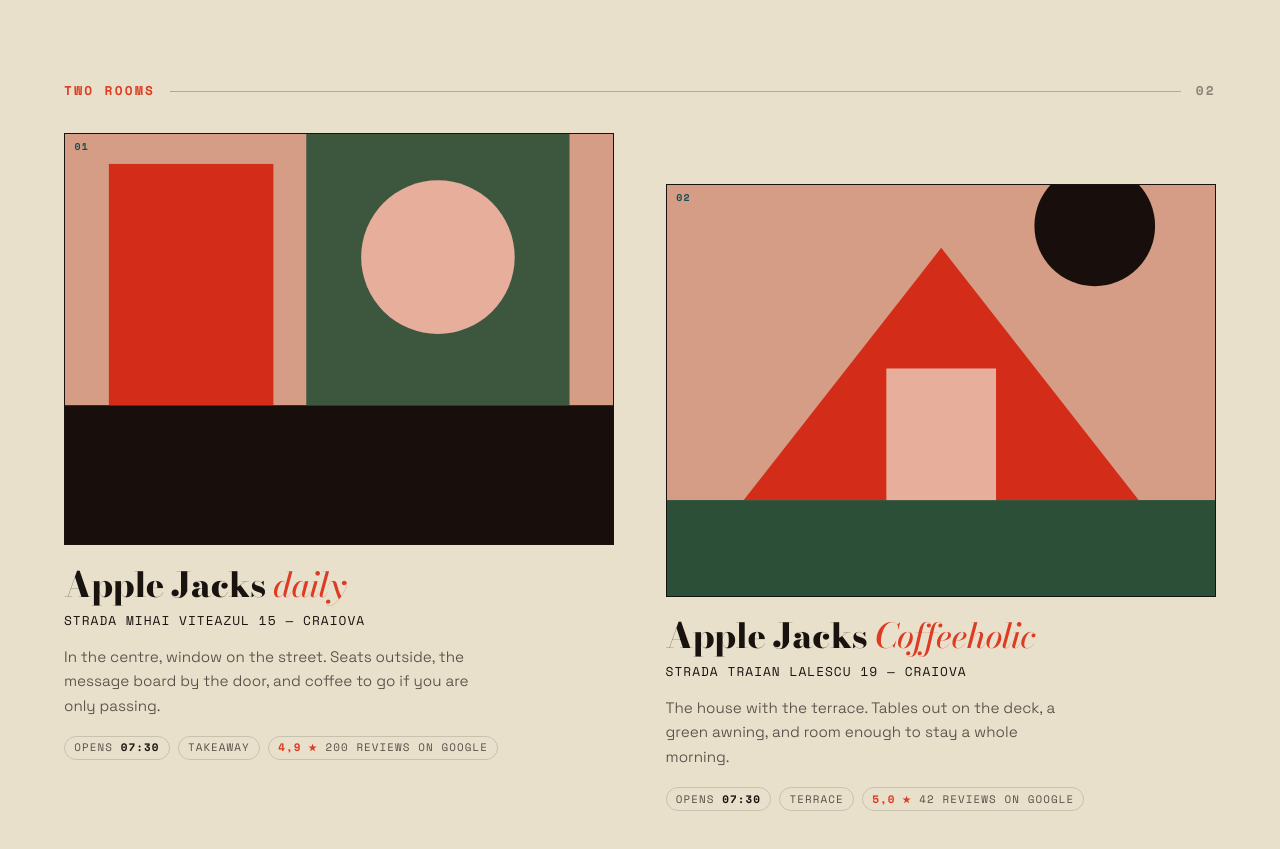
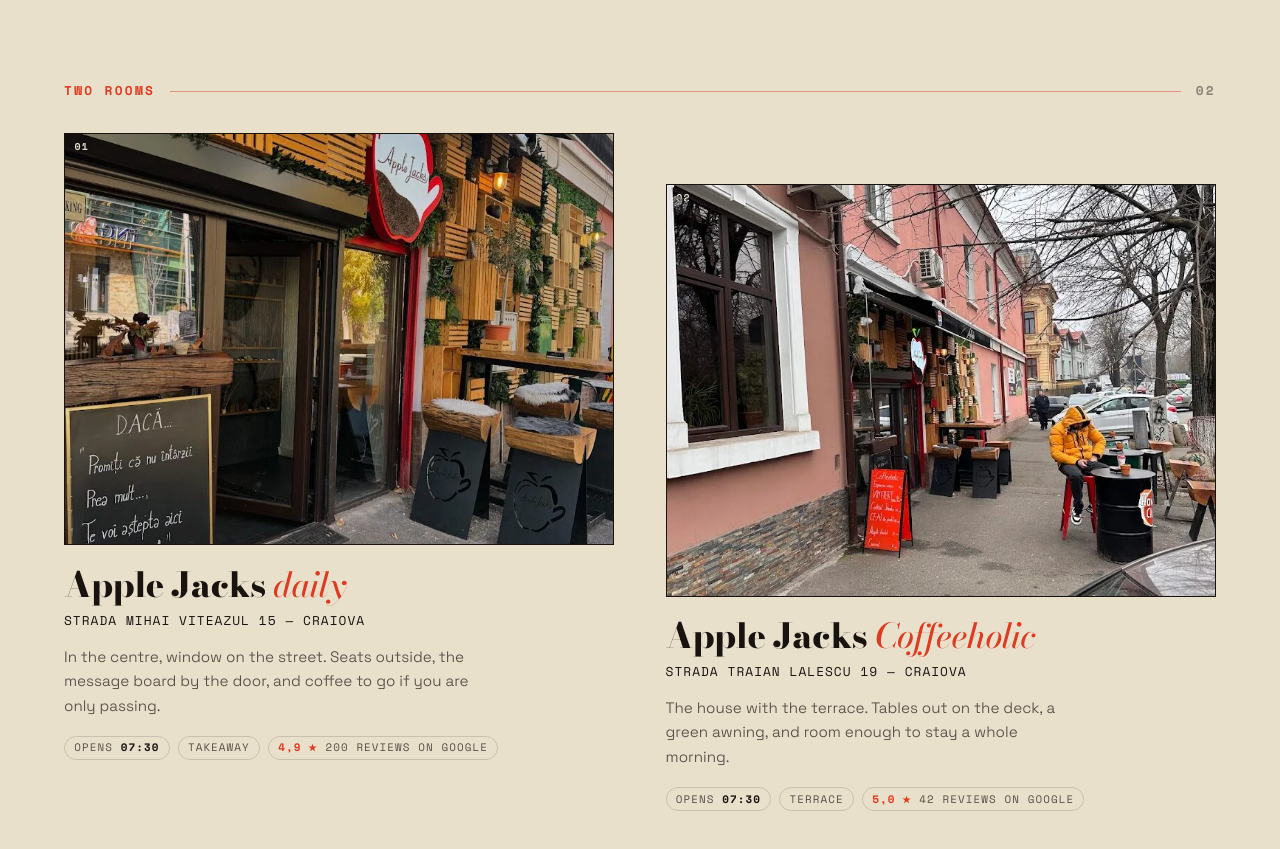
Before and after one commit to radupetrutadev/applejacks, a website: page index.html in a window 1280 px wide. Shown: the part 5510-6359 px from the top of the page. Drawn offline with Linux system fonts and the light colour scheme.

Commit message:
Add storefront photos to Find Us and show them unfiltered
Add the two location photos at the paths the cards already load:
mihai-viteazul.jpg (the crate-wall entrance with the chalkboard) and
traian-lalescu.jpg (the street view of the pink building). Remove the
greyscale filter and red wash from location photos so they display as
shot; the wash now applies only to the generated plate shown when a
photo file is missing. Update both READMEs to match.

Co-Authored-By: Claude Opus 5.5 <noreply@anthropic.com>
Claude-Session: https://claude.ai/code/session_019JCdSBdQ9x9X7fRiauK7WK

```diff
--- a/assets/css/main.css
+++ b/assets/css/main.css
@@ -941,9 +941,7 @@ body[data-locked="true"] { overflow: hidden; }
   align-content: start;
 }
 
-/* Photographs are pulled into the two-ink world: desaturated, then washed in
-   red ink and pressed with the same grain as the paper. Hover lifts the ink
-   and gives the picture back. */
+/* Photographs are shown as shot; hover just leans in a little. */
 .place__shot {
   position: relative;
   display: block;
@@ -960,28 +958,23 @@ body[data-locked="true"] { overflow: hidden; }
   object-fit: cover;
 }
 .place__shot img {
-  filter: grayscale(1) contrast(1.16) brightness(1.04);
   transform: scale(1.03);
-  transition: filter .7s var(--ease), transform .9s var(--ease), opacity .5s var(--ease);
+  transition: transform .9s var(--ease), opacity .5s var(--ease);
   z-index: 1;
 }
-.place__shot::after {
-  content: ""; position: absolute; inset: 0; z-index: 2;
-  background: var(--red);
-  mix-blend-mode: var(--blend);
-  opacity: .74;
-  transition: opacity .55s var(--ease);
-  pointer-events: none;
-}
 .place:hover .place__shot img,
-.place__shot:focus-visible img { filter: none; transform: scale(1.06); }
-.place:hover .place__shot::after,
-.place__shot:focus-visible::after { opacity: 0; }
+.place__shot:focus-visible img { transform: scale(1.06); }
 
 /* shown only when the photo file is not there yet */
 .place__plate { position: absolute; inset: 0; z-index: 0; }
 .place__shot[data-missing="true"] img { opacity: 0; }
-.place__shot[data-missing="true"]::after { opacity: .34; }
+.place__shot[data-missing="true"]::after {
+  content: ""; position: absolute; inset: 0; z-index: 2;
+  background: var(--red);
+  mix-blend-mode: var(--blend);
+  opacity: .34;
+  pointer-events: none;
+}
 
 .place__nr {
   position: absolute; top: .5rem; left: .6rem; z-index: 3;
```
Also changed, not shown: README.md, assets/locations/README.md, assets/locations/mihai-viteazul.jpg (added), assets/locations/traian-lalescu.jpg (added).
